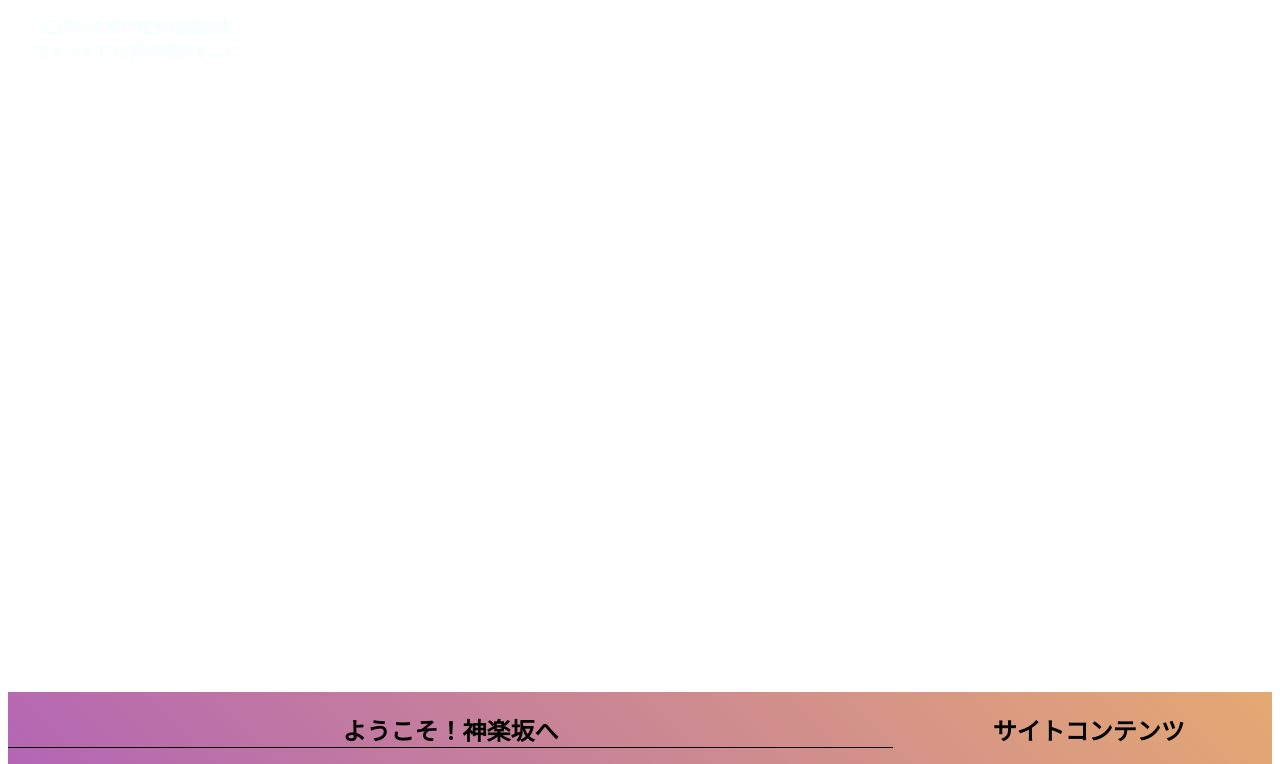
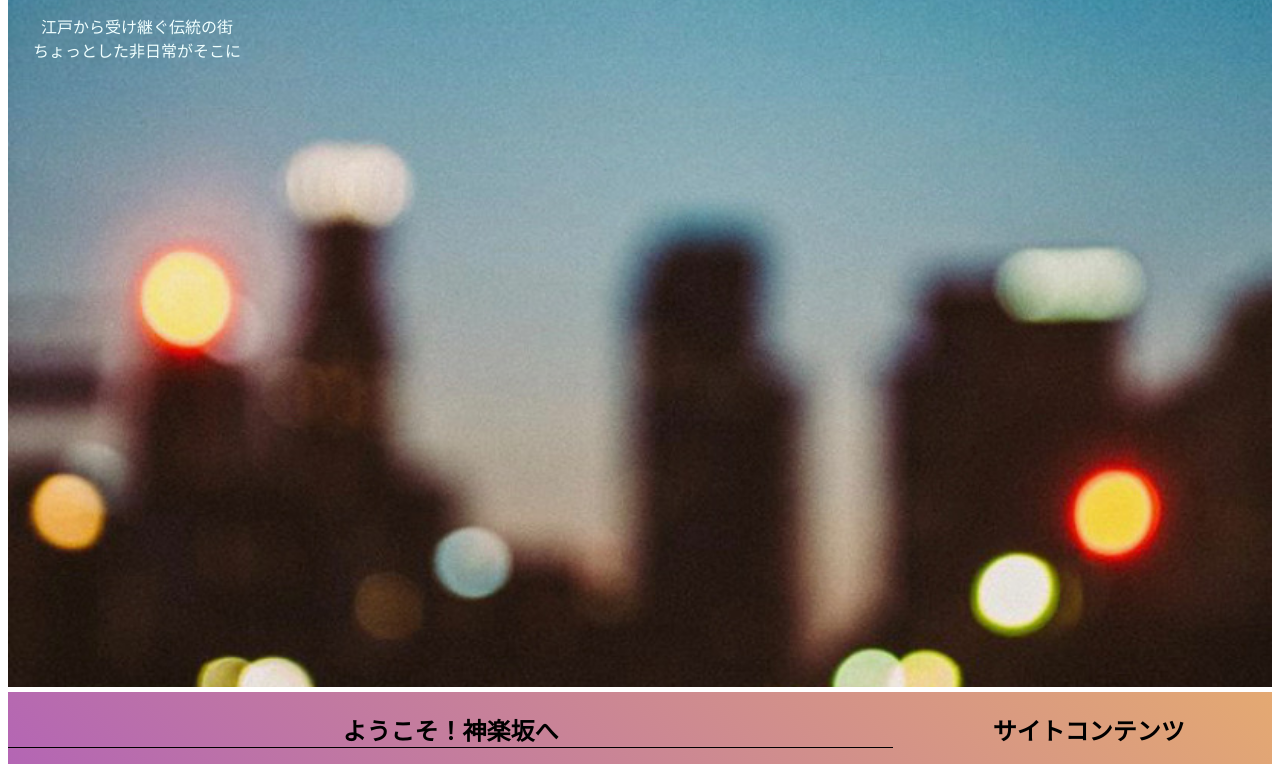
Before and after one commit to sora-9993/KAGURAZAKA, a plain HTML site: page index.html in a window 1280 px wide. Shown: the part 121-885 px from the top of the page. Drawn offline with Linux system fonts and the light colour scheme; files whose address does not match are found by name.

Commit message:
Update stylesheet.css

```diff
--- a/stylesheet.css
+++ b/stylesheet.css
@@ -3,7 +3,7 @@
 }
 
 header {
-    background-image:url(../神楽坂/IMG_0849.jpg);
+    background-image:url(https://github.com/sora-9993/KAGURAZAKA/blob/main/IMG_0849.jpg?raw=true);
     background-size: cover;
     background-position: center;
     width: 100%;
```
